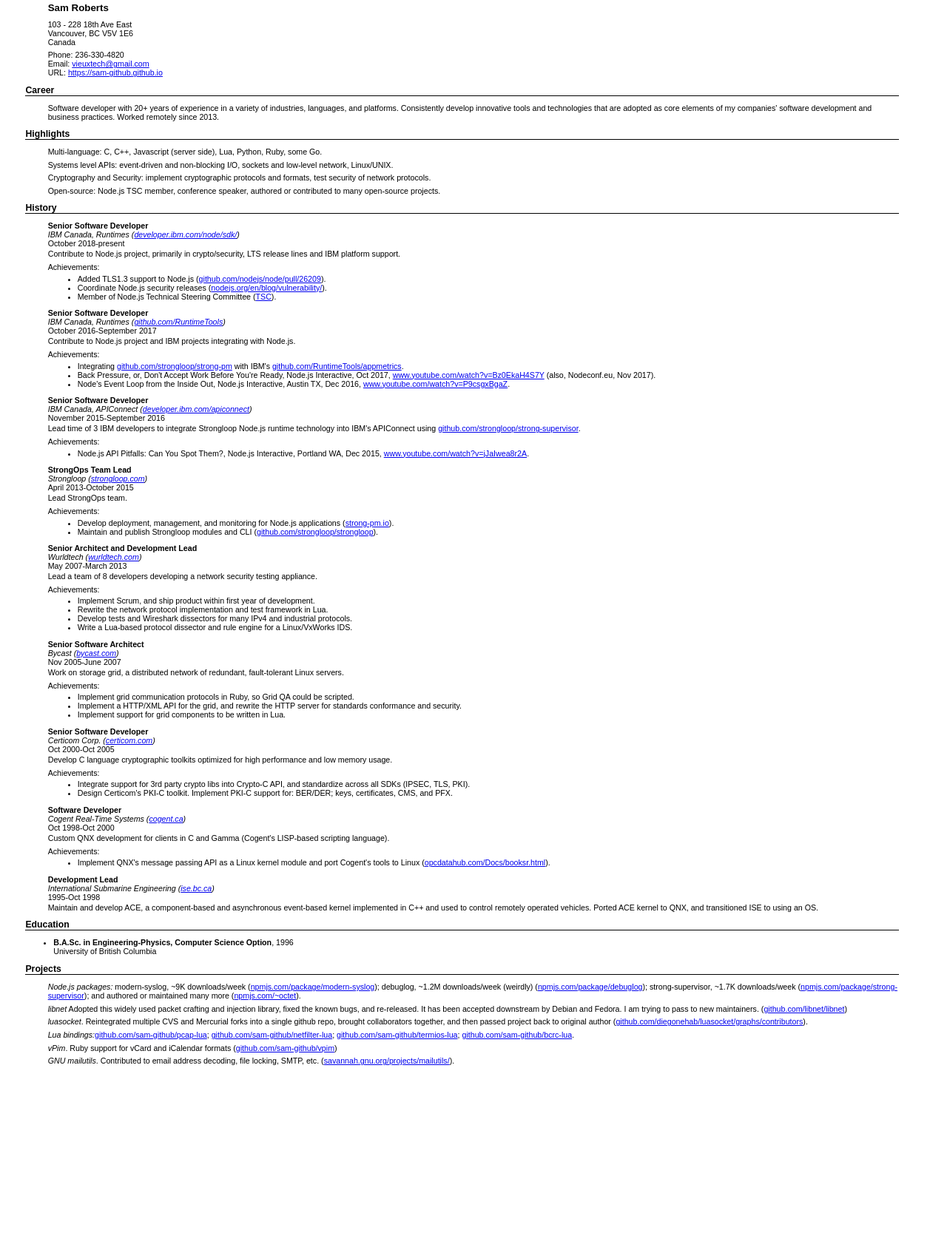
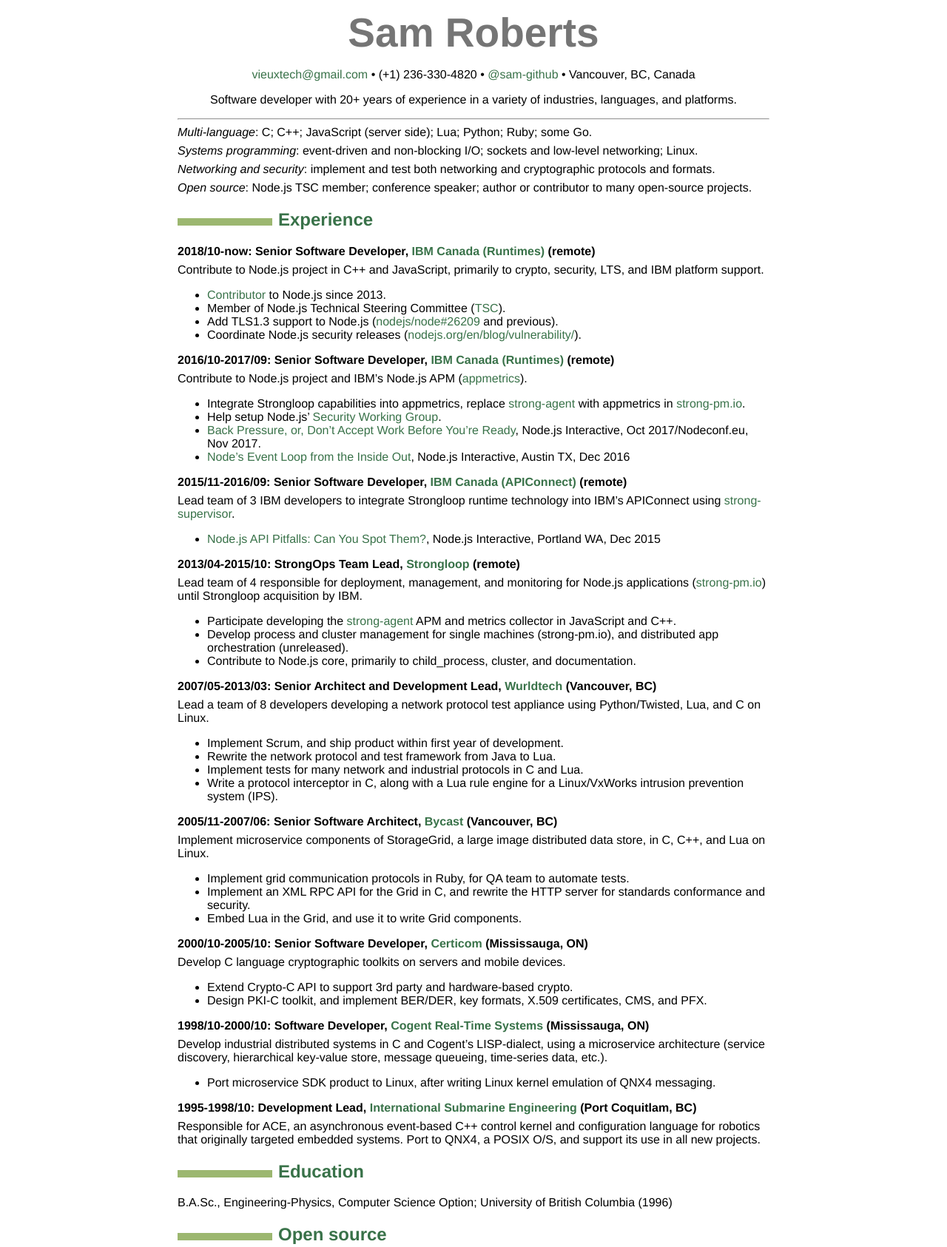
Before and after one commit to sam-github/sam-github.github.com, a plain HTML site: page sam-roberts.html in a window 1280 px wide. Shown: the part 35-1721 px from the top of the page at 74% size. Before the commit the page ends 1513 px from the top, so only its background shows below. Drawn offline with Linux system fonts and the light colour scheme.

Commit message:
Use pandoc resume, no more text

```diff
--- a/sam-roberts.html
+++ b/sam-roberts.html
@@ -1,148 +1,205 @@
-<!DOCTYPE html PUBLIC "-//W3C//DTD XHTML 1.0 Strict//EN" "http://www.w3.org/TR/xhtml1/DTD/strict.dtd">
-<html><head><META http-equiv="Content-Type" content="text/html; charset=UTF-8"><title>Sam Roberts - Resume</title><style>
-
+<!DOCTYPE html>
+<html xmlns="http://www.w3.org/1999/xhtml" lang="" xml:lang="">
+<head>
+  <meta charset="utf-8" />
+  <meta name="generator" content="pandoc" />
+  <meta name="viewport" content="width=device-width, initial-scale=1.0, user-scalable=yes" />
+  <title>sam-roberts</title>
+  <style type="text/css">
+      code{white-space: pre-wrap;}
+      span.smallcaps{font-variant: small-caps;}
+      span.underline{text-decoration: underline;}
+      div.column{display: inline-block; vertical-align: top; width: 50%;}
+  </style>
+  <style type="text/css">
   /*
- * compact.css -- Stylesheet suitable for printing an xmlresume to dead
- * trees without using too many of them (Arial font, white background)
+   * Copyright 2013 Christophe-Marie Duquesne <chmd@chmd.fr>
    *
- * Contributed 2002 by Mark Miller (joup at bigfoot dot com)
- * http://xmlresume.sourceforge.net
+   * CSS for making a resume with pandoc. Inspired by moderncv.
+   *
+   * This CSS document is delivered to you under the CC BY-SA 3.0 License.
+   * https://creativecommons.org/licenses/by-sa/3.0/deed.en_US
    */
 
-// This dummy style must be here because the xml tags above cause some
-// browsers (Konqueror, Mozilla) to ignore the first style
-.dummy { background-color: white }
-
-body, table {
-    margin-top: 1cm;
-    margin-bottom: 1cm;
-    font-size: 8pt;
-    background-color: white;
-    font-family: Arial, Verdana, sans-serif;
+  /* Whole document */
+  body {
+      font-family: "Helvetica Neue", Helvetica, Arial, sans-serif;
+      max-width: 800px;
+      margin: auto;
+      background: #FFFFFF;
+      padding: 10px 10px 10px 10px;
   }
 
-.resume {
-    padding-left: 1.5cm;
-    padding-right: 1.5cm;
+  /* Title of the resume */
+  h1 {
+      font-size: 55px;
+      color: #757575;
+      text-align:center;
+      margin-bottom:15px;
   }
+  h1:hover {
+      background-color: #757575;
+      color: #FFFFFF;
+      text-shadow: 1px 1px 1px #333;
+  }
+
+  /* Titles of categories */
   h2 {
-    margin-left: -.8cm;
-    font-family: sans-serif;
-    color: black;
-    border-bottom: solid 1pt black;
-    font-size: 115%;
+      /* This is called "sectioncolor" in the ConTeXt stylesheet. */
+      color: #397249;
+  }
+  /* There is a bar just before each category */
+  h2:before {
+      content: "";
+      display: inline-block;
+      margin-right:1%;
+      width: 16%;
+      height: 10px;
+      /* This is called "rulecolor" in the ConTeXt stylesheet. */
+      background-color: #9CB770;
+  }
+  h2:hover {
+      background-color: #397249;
+      color: #FFFFFF;
+      text-shadow: 1px 1px 1px #333;
+  }
+
+  /* Definitions */
+  dt {
+      float: left;
+      clear: left;
+      width: 17%;
+      /*font-weight: bold;*/
+  }
+  dd {
+      margin-left: 17%;
   }
   p {
-    margin-bottom: 0.05cm;
-    margin-top: 0.15cm;
+      margin-top:0;
+      margin-bottom:7px;
   }
-em { font-weight: bold; }
-ul { margin-top: 0.1cm; }
 
-.projects p { font-style: italic }
-ul.degrees { padding-left: 0.2cm; }
-.subjectsHeading { font-style: italic }
-.awardTitle { font-weight: bold }
-.bookTitle { font-style: italic }
-.citation { font-style: italic }
-.copyright { font-size: 75% }
-li.degree { margin-bottom: 0.2cm; }
-.degreeTitle { font-weight: bold }
-.employer { font-style: italic }
-.headerBlock { text-align: left }
-.jobTitle { font-weight: bold }
-.lastModified { font-size: 75% }
-.nameHeading { font-family: sans-serif; font-size: 125%; }
-div.referee { margin-bottom: 0.5cm; }
-table.referees { width: 60%; margin-top: 0cm; margin-bottom: 0cm;}
-.refereeName { font-weight: bold }
-.skillsetTitle { font-weight: bold }
-.urlA { font-family:sans-serif; color:red; }
+  /* Blockquotes */
+  blockquote {
+      text-align: center
+  }
 
-</style></head><body><div class="resume"><div class="header"><h1 class="nameHeading">Sam Roberts</h1><p class="address">103 - 228 18th Ave East<br>Vancouver, BC V5V 1E6<br>Canada</p><p>Phone: 236-330-4820<br>Email: <a href="mailto:vieuxtech@gmail.com">vieuxtech@gmail.com</a><br>URL: <a href="https://sam-github.github.io">https://sam-github.github.io</a><br></p></div><h2 class="heading"><span class="headingText">Career</span></h2><p class="para">
-      Software developer with 20+ years of experience in a
-      variety of industries, languages, and platforms.
-      Consistently develop innovative tools and technologies that are
-      adopted as core elements of my companies' software
-      development and business practices. Worked remotely since 2013.
-      </p><h2 class="heading"><span class="headingText">Highlights</span></h2><p><span class="skillSetTitle">Multi-language: </span><span class="skills">C, C++, Javascript (server side), Lua, Python, Ruby, some Go.</span></p><p><span class="skillSetTitle">Systems level APIs: </span><span class="skills">event-driven and non-blocking I/O, sockets and low-level network, Linux/UNIX.</span></p><p><span class="skillSetTitle">Cryptography and Security: </span><span class="skills">implement cryptographic protocols and formats, test security of network protocols.</span></p><p><span class="skillSetTitle">Open-source: </span><span class="skills">Node.js TSC member, conference speaker, authored or contributed to many open-source projects.</span></p><h2 class="heading"><span class="headingText">History</span></h2><p class="job"><span class="jobTitle">Senior Software Developer</span><br><span class="employer">IBM Canada, Runtimes (<a class="linkA" href="https://developer.ibm.com/node/sdk/">developer.ibm.com/node/sdk/</a>)</span><br>October 2018-present</p><div class="jobDescription">
-        Contribute to Node.js project, primarily in crypto/security, LTS release lines and IBM platform support.
-      </div><div class="achievements"><p>Achievements:</p><ul><li class="achievement">Added TLS1.3 support to Node.js (<a class="linkA" href="https://github.com/nodejs/node/pull/26209">github.com/nodejs/node/pull/26209</a>).</li><li class="achievement">Coordinate Node.js security releases (<a class="linkA" href="https://nodejs.org/en/blog/vulnerability/">nodejs.org/en/blog/vulnerability/</a>).</li><li class="achievement">Member of Node.js Technical Steering Committee (<a class="linkA" href="https://github.com/nodejs/node#tsc-technical-steering-committee">TSC</a>).</li></ul></div><p class="job"><span class="jobTitle">Senior Software Developer</span><br><span class="employer">IBM Canada, Runtimes (<a class="linkA" href="https://github.com/RuntimeTools">github.com/RuntimeTools</a>)</span><br>October 2016-September 2017</p><div class="jobDescription">
-        Contribute to Node.js project and IBM projects integrating with Node.js.
-      </div><div class="achievements"><p>Achievements:</p><ul><li class="achievement">Integrating
-          <a class="linkA" href="https://github.com/strongloop/strong-pm">github.com/strongloop/strong-pm</a>
-          with IBM's
-          <a class="linkA" href="https://github.com/RuntimeTools/appmetrics">github.com/RuntimeTools/appmetrics</a>.</li><li class="achievement">Back Pressure, or, Don't Accept Work Before You're Ready, Node.js Interactive, Oct 2017, <a class="linkA" href="https://www.youtube.com/watch?v=Bz0EkaH4S7Y">www.youtube.com/watch?v=Bz0EkaH4S7Y</a> (also, Nodeconf.eu, Nov 2017).</li><li class="achievement">Node's Event Loop from the Inside Out, Node.js Interactive, Austin TX, Dec 2016, <a class="linkA" href="https://www.youtube.com/watch?v=P9csgxBgaZ8">www.youtube.com/watch?v=P9csgxBgaZ</a>.</li></ul></div><p class="job"><span class="jobTitle">Senior Software Developer</span><br><span class="employer">IBM Canada, APIConnect (<a class="linkA" href="https://developer.ibm.com/apiconnect/">developer.ibm.com/apiconnect</a>)</span><br>November 2015-September 2016</p><div class="jobDescription">
-        Lead time of 3 IBM developers to integrate Strongloop Node.js runtime technology into IBM's APIConnect
-        using <a class="linkA" href="https://github.com/strongloop/strong-supervisor">github.com/strongloop/strong-supervisor</a>.
-      </div><div class="achievements"><p>Achievements:</p><ul><li class="achievement">Node.js API Pitfalls: Can You Spot Them?, Node.js Interactive, Portland WA, Dec 2015, <a class="linkA" href="https://www.youtube.com/watch?v=jJaIwea8r2A">www.youtube.com/watch?v=jJaIwea8r2A</a>.</li></ul></div><p class="job"><span class="jobTitle">StrongOps Team Lead</span><br><span class="employer">Strongloop (<a class="linkA" href="http://strongloop.com">strongloop.com</a>)</span><br>April 2013-October 2015</p><div class="jobDescription">
-        Lead StrongOps team.
-      </div><div class="achievements"><p>Achievements:</p><ul><li class="achievement">Develop deployment, management, and monitoring for Node.js applications
-        (<a class="linkA" href="http://strong-pm.io/">strong-pm.io</a>).</li><li class="achievement">Maintain and publish Strongloop modules and CLI (<a class="linkA" href="https://github.com/strongloop/strongloop">github.com/strongloop/strongloop</a>).</li></ul></div><p class="job"><span class="jobTitle">Senior Architect and Development Lead</span><br><span class="employer">Wurldtech (<a class="linkA" href="http://wurldtech.com">wurldtech.com</a>)</span><br>May 2007-March 2013</p><div class="jobDescription">
-	Lead a team of 8 developers developing a network security testing appliance.
-      </div><div class="achievements"><p>Achievements:</p><ul><li class="achievement">
-	  Implement Scrum, and ship product within first year of development.
-	</li><li class="achievement">
-	  Rewrite the network protocol implementation and test framework in Lua.
-	</li><li class="achievement">
-	  Develop tests and Wireshark dissectors for many IPv4 and industrial
-          protocols.
-	</li><li class="achievement">Write a Lua-based protocol dissector and rule engine for
-          a Linux/VxWorks IDS.
-        </li></ul></div><p class="job"><span class="jobTitle">Senior Software Architect</span><br><span class="employer">Bycast (<a class="linkA" href="http://bycast.com">bycast.com</a>)</span><br>Nov 2005-June 2007</p><div class="jobDescription">
-	Work on storage grid, a distributed network of redundant, fault-tolerant Linux servers.
-      </div><div class="achievements"><p>Achievements:</p><ul><li class="achievement">
-          Implement grid communication protocols in Ruby, so Grid QA
-          could be scripted.
-        </li><li class="achievement">
-          Implement a HTTP/XML API for the grid, and
-          rewrite the HTTP server for standards conformance and security.
-        </li><li class="achievement">
-          Implement support for grid components to be written in Lua.
-        </li></ul></div><p class="job"><span class="jobTitle">Senior Software Developer</span><br><span class="employer">Certicom Corp. (<a class="linkA" href="http://certicom.com">certicom.com</a>)</span><br>Oct 2000-Oct 2005</p><div class="jobDescription">
-        Develop C language cryptographic toolkits optimized for high
-        performance and low memory usage.
-      </div><div class="achievements"><p>Achievements:</p><ul><li class="achievement">
-          Integrate support for 3rd party crypto libs into Crypto-C API, and
-          standardize across all SDKs (IPSEC, TLS, PKI).
-        </li><li class="achievement">
-          Design Certicom's PKI-C toolkit.
-          Implement PKI-C support for: BER/DER; keys, certificates, CMS, and PFX.
-        </li></ul></div><p class="job"><span class="jobTitle">Software Developer</span><br><span class="employer">Cogent Real-Time Systems (<a class="linkA" href="http://cogent.ca">cogent.ca</a>)</span><br>Oct 1998-Oct 2000</p><div class="jobDescription">
-          Custom QNX development for clients in C and Gamma (Cogent's
-          LISP-based scripting language).
-          </div><div class="achievements"><p>Achievements:</p><ul><li class="achievement">
-          Implement QNX's message passing API as a Linux kernel module and port
-          Cogent's tools to Linux
-          (<a class="linkA" href="https://www.opcdatahub.com/Docs/booksr.html">opcdatahub.com/Docs/booksr.html</a>).
-	</li></ul></div><p class="job"><span class="jobTitle">Development Lead</span><br><span class="employer">International Submarine Engineering (<a class="linkA" href="http://ise.bc.ca">ise.bc.ca</a>)</span><br>1995-Oct 1998</p><div class="jobDescription">
-        Maintain and develop ACE, a component-based and
-         asynchronous event-based kernel implemented in
-        C++ and used to control remotely operated vehicles. Ported ACE kernel to QNX,
-        and transitioned ISE to using an OS.
-        </div><h2 class="heading"><span class="headingText">Education</span></h2><ul class="degrees"><li class="degree"><span class="degreeTitle">B.A.Sc. in Engineering-Physics, Computer Science Option</span>, 1996<br><span class="institution">University of British Columbia</span></li></ul><h2 class="heading"><span class="headingText">Projects</span></h2><p class="para"><cite class="citation">Node.js packages:</cite>
-      modern-syslog, ~9K downloads/week (<a class="linkA" href="https://www.npmjs.com/package/modern-syslog">npmjs.com/package/modern-syslog</a>);
-      debuglog, ~1.2M downloads/week (weirdly) (<a class="linkA" href="https://www.npmjs.com/package/debuglog">npmjs.com/package/debuglog</a>);
-      strong-supervisor, ~1.7K downloads/week (<a class="linkA" href="https://www.npmjs.com/package/debuglog">npmjs.com/package/strong-supervisor</a>);
-      and authored or maintained many more (<a class="linkA" href="https://www.npmjs.com/~octet">npmjs.com/~octet</a>).
-    </p><p class="para"><cite class="citation">libnet</cite>
-      Adopted this widely used packet crafting and injection library, fixed the
-      known bugs, and re-released. It has been accepted downstream by Debian
-      and Fedora. I am trying to pass to new maintainers.
-      (<a class="linkA" href="https://github.com/libnet/libnet">github.com/libnet/libnet</a>)
-    </p><p class="para"><cite class="citation">luasocket</cite>.
-      Reintegrated multiple CVS and Mercurial forks into a single github repo,
-      brought collaborators together, and then passed project back to original
-      author
-      (<a class="linkA" href="https://github.com/diegonehab/luasocket/graphs/contributors">github.com/diegonehab/luasocket/graphs/contributors</a>).
-    </p><p class="para"><cite class="citation">Lua bindings:</cite><a class="linkA" href="https://github.com/sam-github/pcap-lua">github.com/sam-github/pcap-lua</a>;
-      <a class="linkA" href="https://github.com/sam-github/netfilter-lua">github.com/sam-github/netfilter-lua</a>;
-      <a class="linkA" href="https://github.com/sam-github/termios-lua">github.com/sam-github/termios-lua</a>;
-      <a class="linkA" href="https://github.com/sam-github/bcrc-lua">github.com/sam-github/bcrc-lua</a>.
-    </p><p class="para"><cite class="citation">vPim</cite>.
-      Ruby support for vCard and iCalendar formats
-      (<a class="linkA" href="https://github.com/sam-github/vpim">github.com/sam-github/vpim</a>)
-    </p><p class="para"><cite class="citation">GNU mailutils</cite>.
-      Contributed to email address decoding, file locking, SMTP, etc.
-      (<a class="linkA" href="http://git.savannah.gnu.org/cgit/mailutils.git/log/?qt=author&q=Sam+Roberts">savannah.gnu.org/projects/mailutils/</a>).
-    </p></div></body></html>
+  /* Links */
+  a {
+      text-decoration: none;
+      color: #397249;
+  }
+  a:hover, a:active {
+      background-color: #397249;
+      color: #FFFFFF;
+      text-decoration: none;
+      text-shadow: 1px 1px 1px #333;
+  }
+
+  /* Horizontal separators */
+  hr {
+      color: #A6A6A6;
+  }
+
+  table {
+      width: 100%;
+  }
+  </style>
+</head>
+<body>
+<h1 id="sam-roberts">Sam Roberts</h1>
+<blockquote>
+<p><a href="mailto:vieuxtech@gmail.com">vieuxtech@gmail.com</a> • (+1) 236-330-4820 • <a href="https://sam-github.github.io" target="_blank">@sam-github</a> • Vancouver, BC, Canada</p>
+</blockquote>
+<blockquote>
+<p>Software developer with 20+ years of experience in a variety of industries, languages, and platforms.</p>
+</blockquote>
+<hr />
+<p><em>Multi-language</em>: C; C++; JavaScript (server side); Lua; Python; Ruby; some Go.</p>
+<p><em>Systems programming</em>: event-driven and non-blocking I/O; sockets and low-level networking; Linux.</p>
+<p><em>Networking and security</em>: implement and test both networking and cryptographic protocols and formats.</p>
+<p><em>Open source</em>: Node.js TSC member; conference speaker; author or contributor to many open-source projects.</p>
+<h2 id="experience">Experience</h2>
+<p><strong>2018/10-now: Senior Software Developer, <a href="https://developer.ibm.com/node/sdk" target="_blank">IBM Canada (Runtimes)</a> (remote)</strong></p>
+<p>Contribute to Node.js project in C++ and JavaScript, primarily to crypto, security, LTS, and IBM platform support.</p>
+<ul>
+<li><a href="https://github.com/nodejs/node/graphs/contributors" target="_blank">Contributor</a> to Node.js since 2013.</li>
+<li>Member of Node.js Technical Steering Committee (<a href="https://github.com/nodejs/node#tsc-technical-steering-committee" target="_blank">TSC</a>).</li>
+<li>Add TLS1.3 support to Node.js (<a href="https://github.com/nodejs/node/pull/26209" target="_blank">nodejs/node#26209</a> and previous).</li>
+<li>Coordinate Node.js security releases (<a href="https://nodejs.org/en/blog/vulnerability/" target="_blank">nodejs.org/en/blog/vulnerability/</a>).</li>
+</ul>
+<p><strong>2016/10-2017/09: Senior Software Developer, <a href="https://github.com/RuntimeTools" target="_blank">IBM Canada (Runtimes)</a> (remote)</strong></p>
+<p>Contribute to Node.js project and IBM’s Node.js APM (<a href="https://github.com/RuntimeTools/appmetrics" target="_blank">appmetrics</a>).</p>
+<ul>
+<li>Integrate Strongloop capabilities into appmetrics, replace <a href="https://github.com/strongloop/strong-agent" target="_blank">strong-agent</a> with appmetrics in <a href="https://strong-pm.io" target="_blank">strong-pm.io</a>.</li>
+<li>Help setup Node.js’ <a href="https://github.com/nodejs/security-wg" target="_blank">Security Working Group</a>.</li>
+<li><a href="www.youtube.com/watch?v=Bz0EkaH4S7Y">Back Pressure, or, Don’t Accept Work Before You’re Ready</a>, Node.js Interactive, Oct 2017/Nodeconf.eu, Nov 2017.</li>
+<li><a href="www.youtube.com/watch?v=P9csgxBgaZ">Node’s Event Loop from the Inside Out</a>, Node.js Interactive, Austin TX, Dec 2016</li>
+</ul>
+<p><strong>2015/11-2016/09: Senior Software Developer, <a href="https://developer.ibm.com/apiconnect" target="_blank">IBM Canada (APIConnect)</a> (remote)</strong></p>
+<p>Lead team of 3 IBM developers to integrate Strongloop runtime technology into IBM’s APIConnect using <a href="https://github.com/strongloop/strong-supervisor" target="_blank">strong-supervisor</a>.</p>
+<ul>
+<li><a href="www.youtube.com/watch?v=jJaIwea8r2A">Node.js API Pitfalls: Can You Spot Them?</a>, Node.js Interactive, Portland WA, Dec 2015</li>
+</ul>
+<p><strong>2013/04-2015/10: StrongOps Team Lead, <a href="http://strongloop.com" target="_blank">Strongloop</a> (remote)</strong></p>
+<p>Lead team of 4 responsible for deployment, management, and monitoring for Node.js applications (<a href="http://strong-pm.io/" target="_blank">strong-pm.io</a>) until Strongloop acquisition by IBM.</p>
+<ul>
+<li>Participate developing the <a href="https://github.com/strongloop/strong-agent" target="_blank">strong-agent</a> APM and metrics collector in JavaScript and C++.</li>
+<li>Develop process and cluster management for single machines (strong-pm.io), and distributed app orchestration (unreleased).</li>
+<li>Contribute to Node.js core, primarily to child_process, cluster, and documentation.</li>
+</ul>
+<p><strong>2007/05-2013/03: Senior Architect and Development Lead, <a href="http://wurldtech.com" target="_blank">Wurldtech</a> (Vancouver, BC)</strong></p>
+<p>Lead a team of 8 developers developing a network protocol test appliance using Python/Twisted, Lua, and C on Linux.</p>
+<ul>
+<li>Implement Scrum, and ship product within first year of development.</li>
+<li>Rewrite the network protocol and test framework from Java to Lua.</li>
+<li>Implement tests for many network and industrial protocols in C and Lua.</li>
+<li>Write a protocol interceptor in C, along with a Lua rule engine for a Linux/VxWorks intrusion prevention system (IPS).</li>
+</ul>
+<p><strong>2005/11-2007/06: Senior Software Architect, <a href="http://bycast.com" target="_blank">Bycast</a> (Vancouver, BC)</strong></p>
+<p>Implement microservice components of StorageGrid, a large image distributed data store, in C, C++, and Lua on Linux.</p>
+<ul>
+<li>Implement grid communication protocols in Ruby, for QA team to automate tests.</li>
+<li>Implement an XML RPC API for the Grid in C, and rewrite the HTTP server for standards conformance and security.</li>
+<li>Embed Lua in the Grid, and use it to write Grid components.</li>
+</ul>
+<p><strong>2000/10-2005/10: Senior Software Developer, <a href="http://certicom.com" target="_blank">Certicom</a> (Mississauga, ON)</strong></p>
+<p>Develop C language cryptographic toolkits on servers and mobile devices.</p>
+<ul>
+<li>Extend Crypto-C API to support 3rd party and hardware-based crypto.</li>
+<li>Design PKI-C toolkit, and implement BER/DER, key formats, X.509 certificates, CMS, and PFX.</li>
+</ul>
+<p><strong>1998/10-2000/10: Software Developer, <a href="http://cogent.ca" target="_blank">Cogent Real-Time Systems</a> (Mississauga, ON)</strong></p>
+<p>Develop industrial distributed systems in C and Cogent’s LISP-dialect, using a microservice architecture (service discovery, hierarchical key-value store, message queueing, time-series data, etc.).</p>
+<ul>
+<li>Port microservice SDK product to Linux, after writing Linux kernel emulation of QNX4 messaging.</li>
+</ul>
+<p><strong>1995-1998/10: Development Lead, <a href="http://ise.bc.ca" target="_blank">International Submarine Engineering</a> (Port Coquitlam, BC)</strong></p>
+<p>Responsible for ACE, an asynchronous event-based C++ control kernel and configuration language for robotics that originally targeted embedded systems. Port to QNX4, a POSIX O/S, and support its use in all new projects.</p>
+<h2 id="education">Education</h2>
+<p>B.A.Sc., Engineering-Physics, Computer Science Option; University of British Columbia (1996)</p>
+<h2 id="open-source">Open source</h2>
+<dl>
+<dt>Node.js</dt>
+<dd>• <a href="https://github.com/nodejs/node/commits?author=sam-github" target="_blank">commits</a> to Node.js core<br />
+• <a href="https://www.npmjs.com/~octet" target="_blank">authored or maintained</a> many Strongloop packages, such as <a href="https://www.npmjs.com/package/modern-syslog" target="_blank">modern-syslog</a> (~9K downloads/week), <a href="https://www.npmjs.com/package/debuglog" target="_blank">debuglog</a> (~1.2M downloads/week, weirdly!), <a href="https://www.npmjs.com/package/debuglog" target="_blank">strong-supervisor</a> (~1.7K downloads/week),
+</dd>
+<dt>Lua</dt>
+<dd>• <a href="https://github.com/diegonehab/luasocket" target="_blank">luasocket</a>, <a href="https://github.com/diegonehab/luasocket/commits?author=sam-github" target="_blank">forked</a>, integrated multiple CVS and Mercurial forks into github, brought collaborators together, and passed project back to original author<br />
+• C/Lua bindings: <a href="https://github.com/sam-github/pcap-lua" target="_blank">pcap-lua</a>, <a href="https://github.com/sam-github/netfilter-lua" target="_blank">netfilter-lua</a>, <a href="https://github.com/sam-github/termios-lua" target="_blank">termios-lua</a>, <a href="https://github.com/sam-github/bcrc-lua" target="_blank">bcrc-lua</a>
+</dd>
+<dt>Ruby</dt>
+<dd>• vCard and iCalendar support (<a href="https://github.com/sam-github/vpim" target="_blank">vpim</a>)<br />
+• ZeroConf DNS service discovery (<a href="https://github.com/sam-github/net-mdns" target="_blank">net-mdns</a>)
+</dd>
+<dt>C</dt>
+<dd>• <a href="https://github.com/libnet/libnet" target="_blank">libnet</a>, adopted a widely used packet crafting and injection library<br />
+• <a href="https://mailutils.org" target="_blank">GNU mailutils</a>, <a href="http://git.savannah.gnu.org/cgit/mailutils.git/log/?qt=author&amp;q=Sam+Roberts" target="_blank">commits</a> to email address decoding, file locking, SMTP
+</dd>
+<dt>Go</dt>
+<dd>• <a href="https://github.com/sam-github/git-walk" target="_blank">git-walk</a>, recursive, parallel command execution in Ruby, Node.js, and Go<br />
+• <a href="https://github.com/sam-github/whereami" target="_blank">whereami</a>, example app to explore Go programming and channels
+</dd>
+</dl>
+</body>
+</html>
```
Also changed, not shown: index.html (+2 -3 lines), sam-roberts.txt (deleted), 1 other file. Lines whose indentation alone changed are shown as unchanged.
